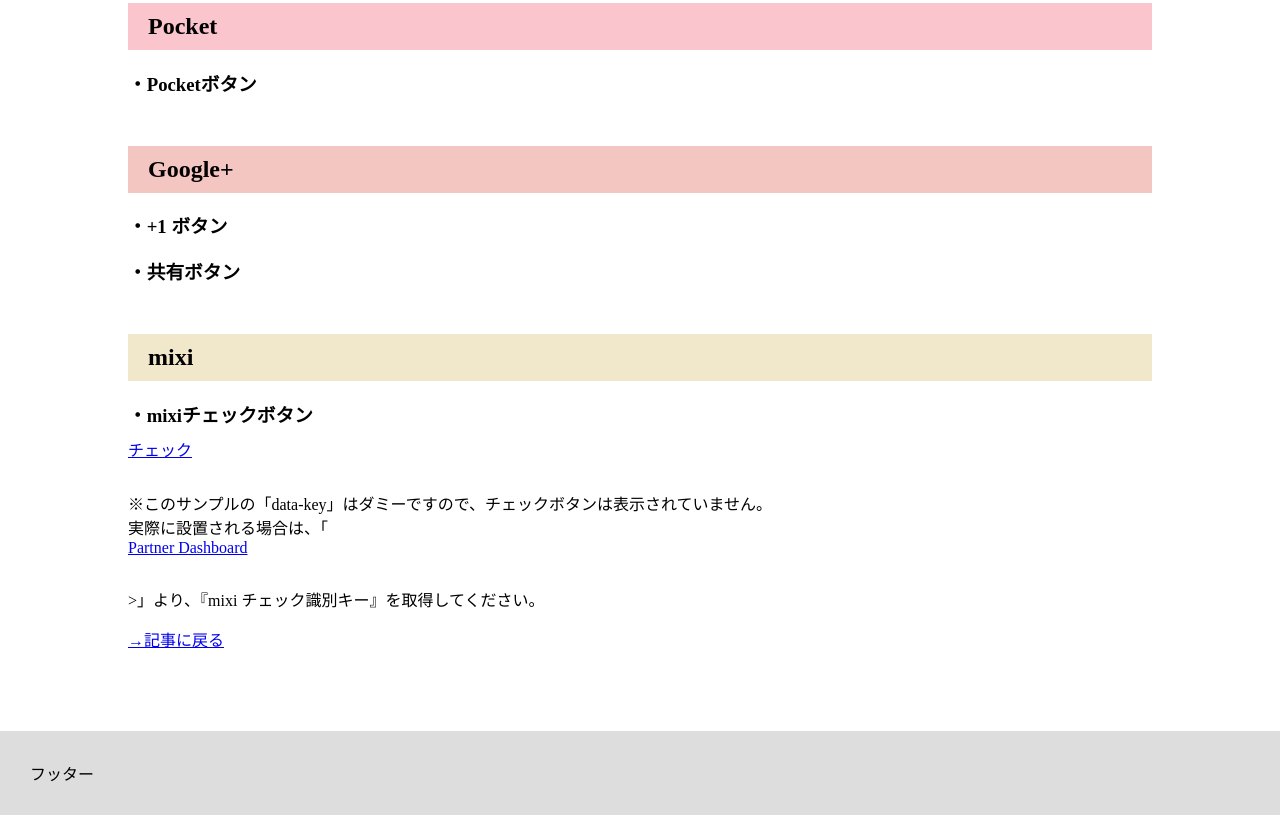
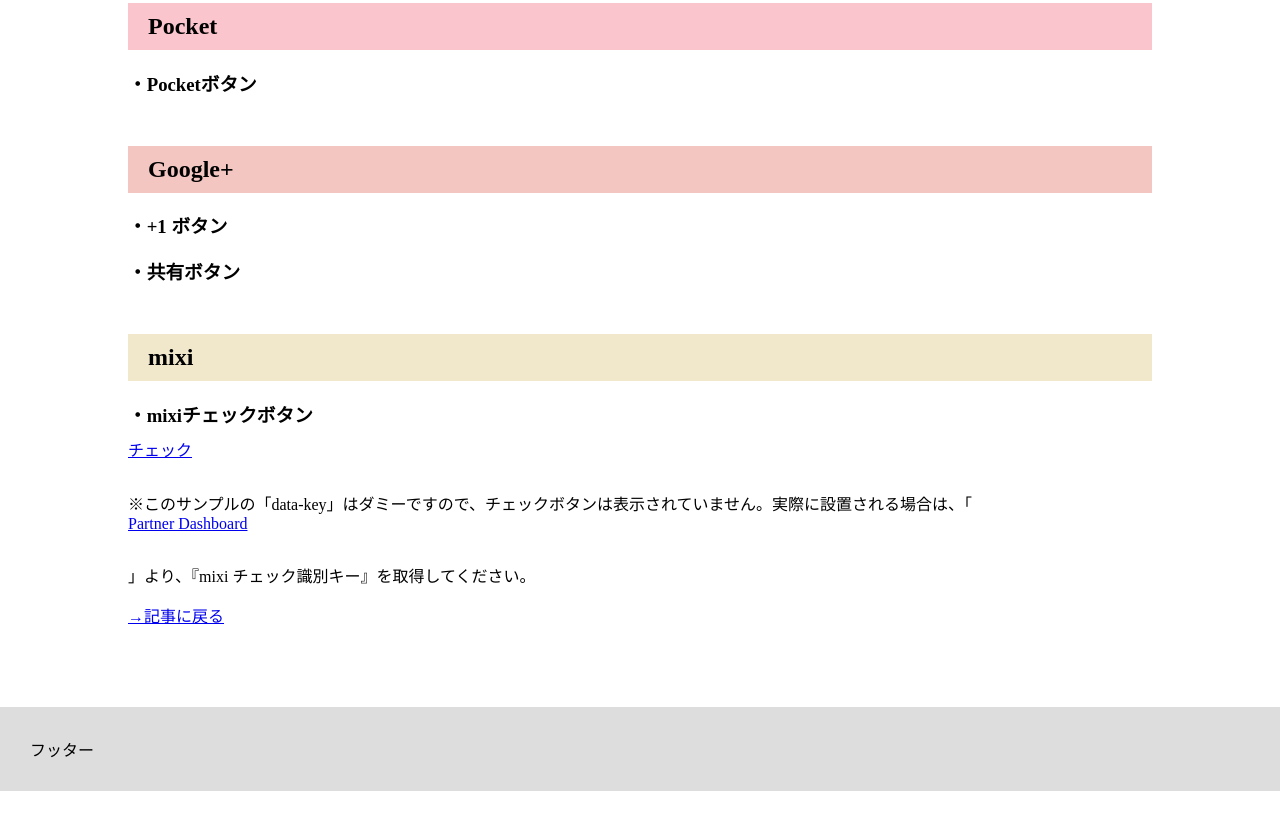
Before and after one commit to tipsnote/snsbutton_2019, a plain HTML site: page index.html in a window 1280 px wide. Shown: the part 1164-1979 px from the top of the page. After the commit the page ends 1955 px from the top, so only its background shows below. Drawn offline with Linux system fonts and the light colour scheme; a script that the page names is missing.

Commit message:
TipsNote1901

```diff
--- a/index.html
+++ b/index.html
@@ -110,8 +110,8 @@
 <h2 class="mx">mixi</h2>
 <h3>・mixiチェックボタン</h3>
 <a href="http://static.mixi.jp/share.pl" class="mixi-check-button" data-button="button-1" data-key="1234567890" data-url="https://www.tam-tam.co.jp/tipsnote/" data-show-count="yes">チェック</a>
-<p>※このサンプルの「data-key」はダミーですので、チェックボタンは表示されていません。<br>
-実際に設置される場合は、「<a href="https://sap.mixi.jp/home.pl" target="_blank">Partner Dashboard</a>>」より、『mixi チェック識別キー』を取得してください。</p>
+<p>※このサンプルの「data-key」はダミーですので、チェックボタンは表示されていません。実際に設置される場合は、「<a href="https://sap.mixi.jp/home.pl" target="_blank">Partner Dashboard</a>」より、『mixi チェック識別キー』を取得してください。</p>
+
 
 <p><a href="https://www.tam-tam.co.jp/tipsnote/">→記事に戻る</a></p>
 
```
